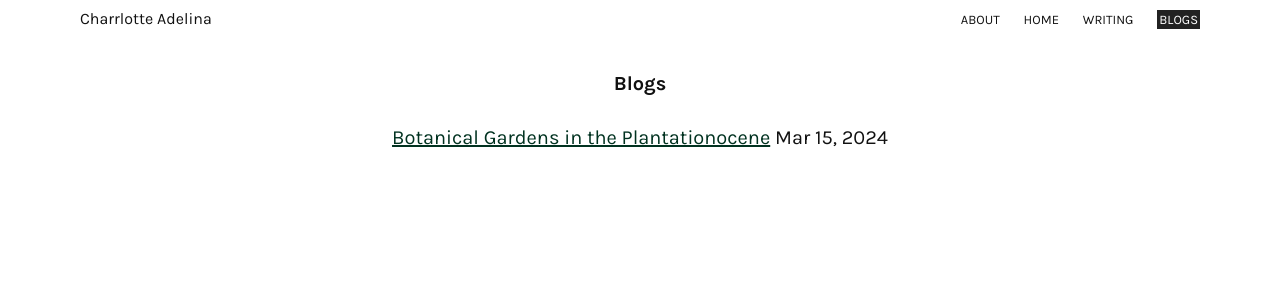
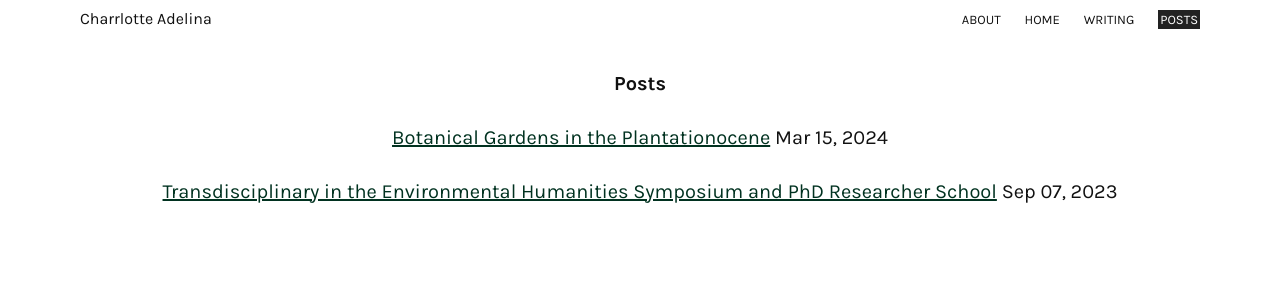
Before and after one commit to charrlotteadelina/charrlotteadelina.github.io, a Jekyll site: the page built from _pages/blogs.md, in a window 1280 px wide. Shown: the top 300 px of the page. Built offline with Jekyll 4.4.1, drawn with Linux system fonts in a browser that asks for light colours.

Commit message:
Update blogs.md

```diff
--- a/_pages/blogs.md
+++ b/_pages/blogs.md
@@ -1,6 +1,6 @@
 ---
 layout: default
-title: Blogs
+title: Posts
 permalink: /blogs/
 nav: true
 nav_order: 1
--- /dev/null
+++ b/_posts/2023-09-07-OSEH-PhD-Researcher-School.md
@@ -0,0 +1,17 @@
+---
+layout: post
+title: Transdisciplinary in the Environmental Humanities Symposium and PhD Researcher School
+date: 2023-09-07
+description: Teaching Reflections
+tags:
+categories:
+chart:
+  vega_lite: true
+giscus_comments: true
+toc:
+  sidebar: left
+link: https://www.hf.uio.no/english/research/strategic-research-areas/oseh/news-and-events/news/2023/transdisciplinary-in-the-environmental-humanities-.html
+---
+
+<br>
+[Reference](https://www.hf.uio.no/english/research/strategic-research-areas/oseh/news-and-events/news/2023/transdisciplinary-in-the-environmental-humanities-.html)
```
Also changed, not shown: 1 other file.
